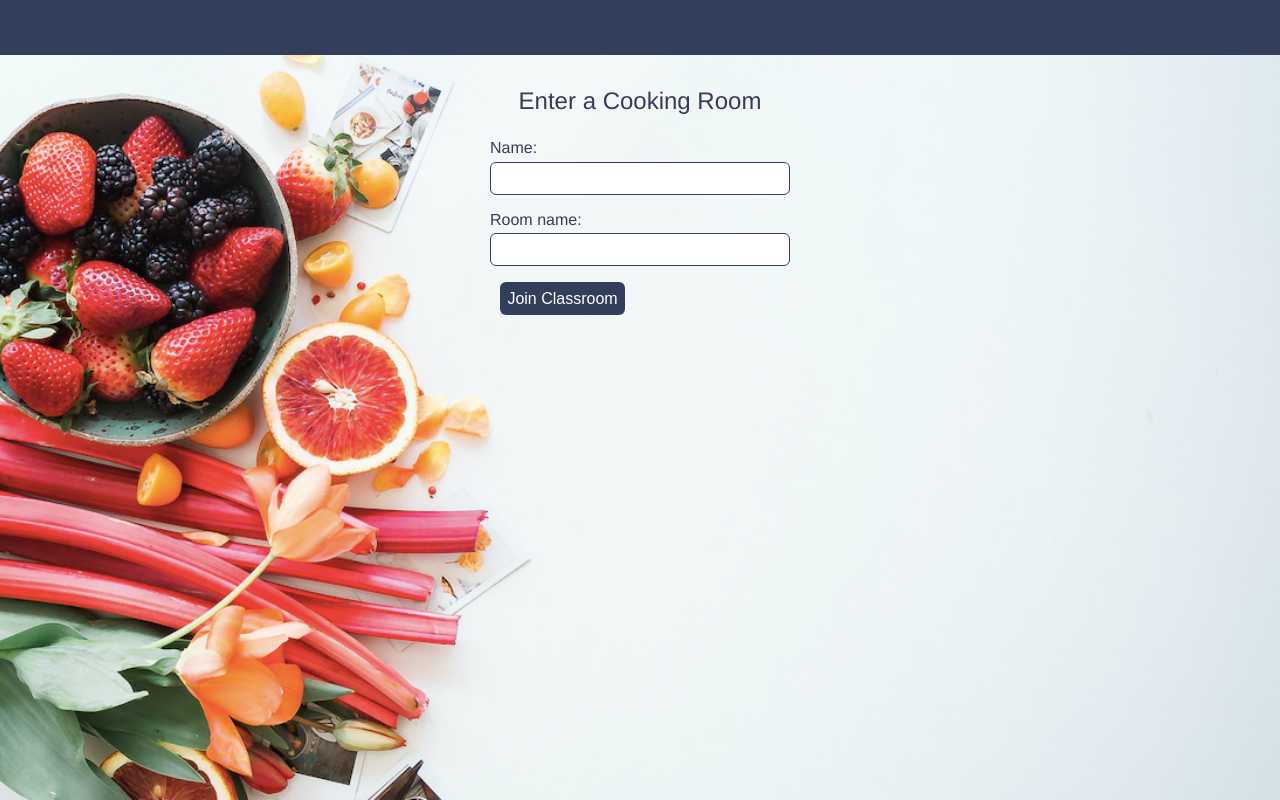
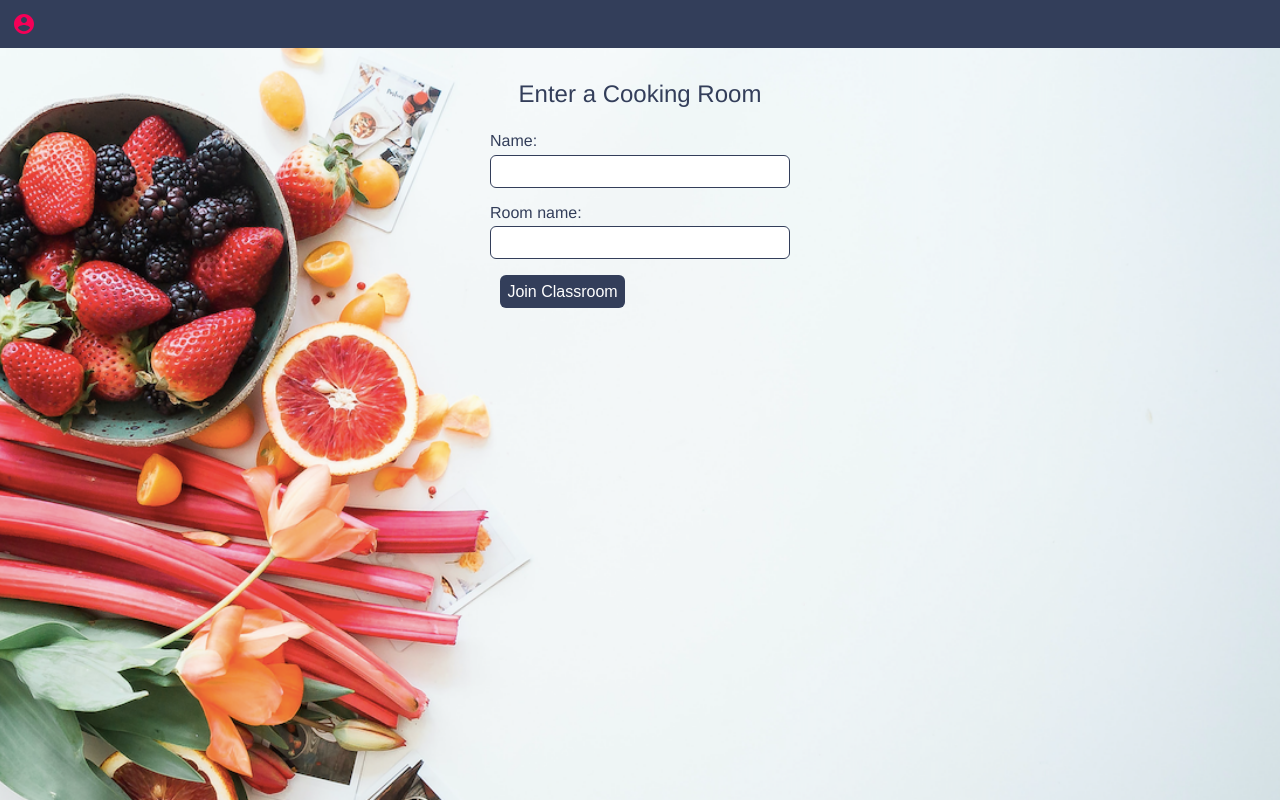
Before and after one commit to chrnndz3/CS598-FinalProject, a React (Create React App) app: page / in a window 1280 px wide. Built offline with nearby package versions, Linux system fonts and the light colour scheme.

Commit message:
added profile icon

```diff
--- a/src/App.css
+++ b/src/App.css
@@ -23,7 +23,8 @@ body {
 header {
   background: #333e5a;
   color: #fff;
-  text-align: center;
+  position: relative;
+  /*text-align: center;*/
   flex-grow: 0;
   margin-bottom: 2em;
 }
@@ -39,6 +40,7 @@ h1 {
 
 .app {
   min-height: 100vh;
+  position: relative;
   display: flex;
   flex-direction: column;
 }
@@ -252,3 +254,10 @@ textarea {
   width:300px;
   height:150px;
 }
+
+.account {
+  position: relative;
+  text-align: center;
+  right: 10px;
+  top: 5px;
+}
--- a/src/App.js
+++ b/src/App.js
@@ -1,12 +1,19 @@
 import React from 'react';
 import './App.css';
 import VideoChat from './VideoChat';
+import {AccountCircle} from "@material-ui/icons";
+import {IconButton} from "@material-ui/core";
 
 const App = () => {
   return (
     <div className="app">
       <header>
-        <h1></h1>
+        {/*<h1></h1>*/}
+          <div classRoom="account">
+              <IconButton color="secondary" style={{fontSize: 60}}>
+                  <AccountCircle/>
+              </IconButton>
+          </div>
       </header>
       <main>
         <VideoChat />
--- a/src/Participant.js
+++ b/src/Participant.js
@@ -7,7 +7,7 @@ import Form from "./form";
 import {
   Chat,
   Report,
-  VideoCall,
+  VideoCall, Videocam,
   VideocamOff,
   VolumeOff,
   VolumeUp
@@ -95,7 +95,7 @@ const Participant = ({ participant }) => {
     hidden: { opacity: 1 },
   };
 
-  const [isClicked, setIsClicked] = useState(false);
+  const [isClicked, setIsClicked] = useState(true);
   const [isFocus, setFocus] = useState(false);
   const [openModal, setOpenModal] = useState(false);
   const manageState = () => {
@@ -123,11 +123,11 @@ const Participant = ({ participant }) => {
           <IconButton aria-label="chat" color="primary">
             <Chat />
           </IconButton>
-          <IconButton aria-label="mute" color="primary" nClick={() => setClicked(!clicked)}>
+          <IconButton aria-label="mute" color="primary" onClick={() => setClicked(!clicked)}>
             {clicked ? <VolumeUp /> : <VolumeOff />}
           </IconButton>
-          <IconButton aria-label="video call off" color="primary">
-            <VideocamOff onClick={() => setIsClicked(!isClicked)} />
+          <IconButton aria-label="video call off" color="primary" onClick={() => setIsClicked(!isClicked)}>
+            {isClicked ? <VideocamOff /> : <Videocam />}
           </IconButton>
           <IconButton aria-label="report" color="primary">
             <Report onClick={() => manageState()} />
```
